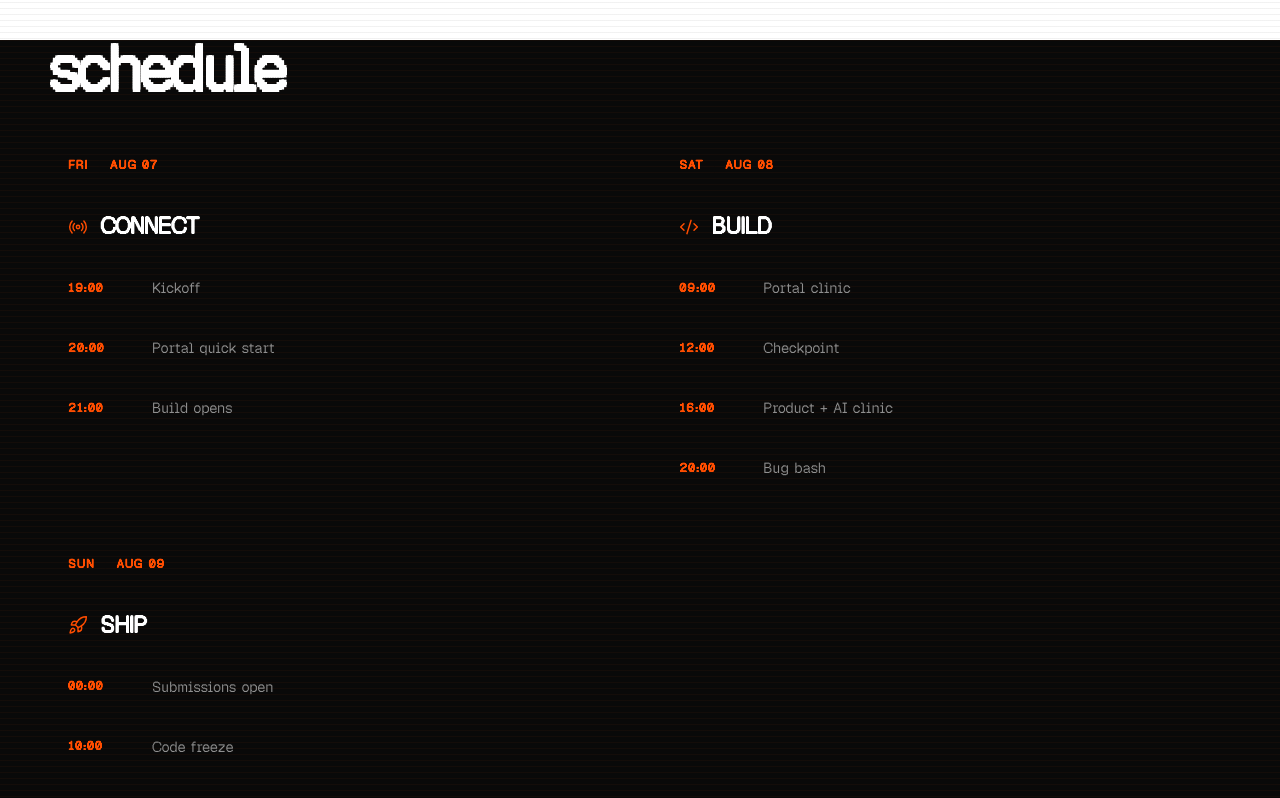
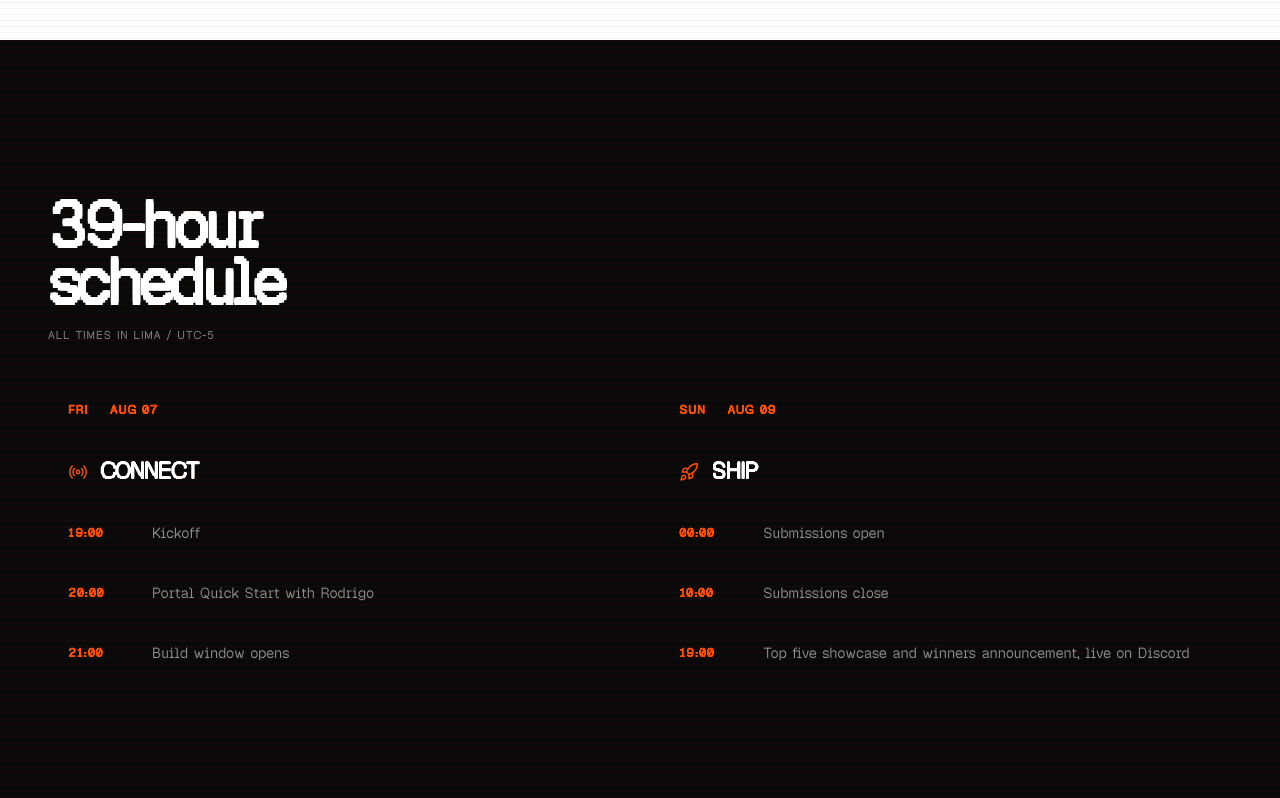
Before and after one commit to crafter-station/the-realtime-hackathon, a Next.js app: page / in a window 1280 px wide. Shown: the part 3160-3958 px from the top of the page. Built offline with nearby package versions, Linux system fonts and the light colour scheme.

Commit message:
update hackathon schedule

```diff
--- a/src/app/page.tsx
+++ b/src/app/page.tsx
@@ -3,7 +3,6 @@ import {
   ArrowUpIcon,
   Bell,
   CalendarDays,
-  Code2,
   Globe2,
   History,
   Megaphone,
@@ -76,21 +75,8 @@ const schedule = [
     icon: Radio,
     items: [
       ["19:00", "Kickoff"],
-      ["20:00", "Portal quick start"],
-      ["21:00", "Build opens"],
-    ],
-  },
-  {
-    day: "SAT",
-    date: "AUG 08",
-    isoDate: "2026-08-08",
-    title: "BUILD",
-    icon: Code2,
-    items: [
-      ["09:00", "Portal clinic"],
-      ["12:00", "Checkpoint"],
-      ["16:00", "Product + AI clinic"],
-      ["20:00", "Bug bash"],
+      ["20:00", "Portal Quick Start with Rodrigo"],
+      ["21:00", "Build window opens"],
     ],
   },
   {
@@ -101,9 +87,8 @@ const schedule = [
     icon: Rocket,
     items: [
       ["00:00", "Submissions open"],
-      ["10:00", "Code freeze"],
-      ["12:30", "Live finals"],
-      ["13:40", "Awards"],
+      ["10:00", "Submissions close"],
+      ["19:00", "Top five showcase and winners announcement, live on Discord"],
     ],
   },
 ];
@@ -287,6 +272,7 @@ export default function Home() {
                 <h2>
                   <span>39-hour</span> schedule
                 </h2>
+                <p className="eyebrow">All times in Lima / UTC-5</p>
               </div>
             </div>
 
```
